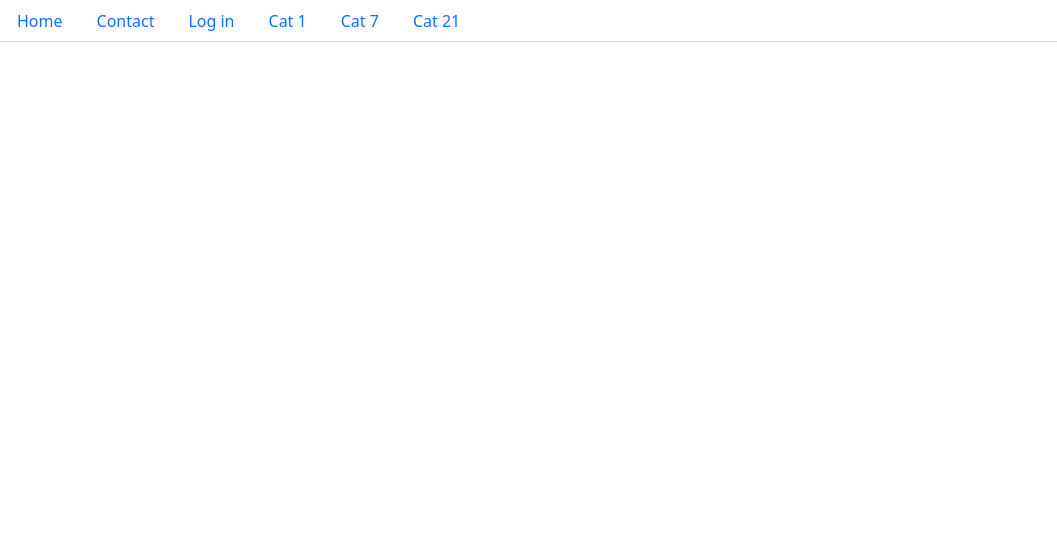
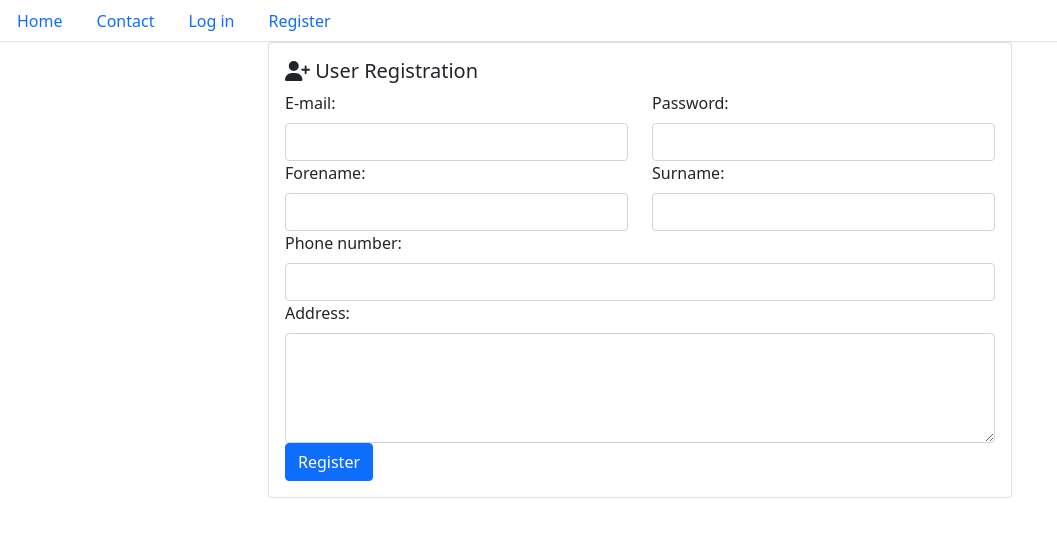
Before and after one commit to UnBanj/OnlineStore, a React (Create React App) app: page /#/user/register in a window 1280 px wide. Shown: the top 534 px of the page, without its empty margins (0-1057 px from the left). Built offline with nearby package versions, Linux system fonts and the light colour scheme; sample sign-in values are in the browser's storage.

Commit message:
Load top level categories on the homepage

```diff
--- a/src/components/HomePage/HomePage.tsx
+++ b/src/components/HomePage/HomePage.tsx
@@ -1,16 +1,125 @@
 import React from 'react';
-import { Container } from 'react-bootstrap';
-import { faHome } from '@fortawesome/free-solid-svg-icons';
+import { Card, Col, Container, Row } from 'react-bootstrap';
+import { faListAlt } from '@fortawesome/free-solid-svg-icons';
 import { FontAwesomeIcon } from '@fortawesome/react-fontawesome';
+import CategoryType from '../../types/CategoryFile';
+import { Redirect } from 'react-router';
+import { Link } from 'react-router-dom';
+import api, { ApiResponse } from '../../api/api';
 
 
-function HomePage() {
+interface HomePageState {
+  isUserLoggedIn: boolean;
+  categories: CategoryType[];
+}
+
+interface ApiCategoryDto {
+  categoryId: number;
+  name: string;
+}
+
+
+class HomePage extends React.Component {
+  state: HomePageState;
+
+  constructor(props: Readonly<{}>) {
+    super(props);
+
+    this.state= {
+      isUserLoggedIn: true,
+      categories: [],
+    };
+
+  }
+
+  componentWillMount(){
+    this.getCategories();
+  }
+
+  componentWillUpdate(){
+    this.getCategories();
+  }
+
+ private getCategories(){
+    api('api/category/','get', {})
+    .then((res: ApiResponse) => {
+       if(res.status === "error" || res.status === "login"){
+         this.setLogginState(false);
+         return;
+       }
+
+       this.putCategoriesInState(res.data);
+    });
+ }
+
+ private putCategoriesInState(data: ApiCategoryDto[]){
+   const categories: CategoryType[] = data.map(category=>{
+      return {
+        categoryId: category.categoryId,
+        name: category.name,
+        items: [], //ovde jos uvek ne znamo sta je items
+      };
+   });
+
+   const newState = Object.assign(this.state, {
+     categories: categories,
+   });
+
+   this.setState(newState);
+ }
+
+ private setLogginState(isLoggedIn: boolean) {
+  const newState = Object.assign(this.state, {
+      isLoggedIn: isLoggedIn,
+  });
+
+  this.setState(newState);
+}
+
+
+ render() {
+   if(this.state.isUserLoggedIn === false) {
+     return (
+       <Redirect to="/user/login/" />
+     );
+   }
+
   return (
-    <Container>
-       <FontAwesomeIcon icon={ faHome }/>
-        Home
-    </Container>
+        <Container>
+              <Card>
+                <Card.Body>
+                    <Card.Title>
+                        <FontAwesomeIcon icon={ faListAlt }/> Top level categories
+                    </Card.Title>
+
+                    <Row>
+                    { this.state.categories.map(this.singleCategory) }
+                    </Row>
+                </Card.Body>
+            </Card>
+        </Container>
+  );
+ }
+
+private singleCategory(category: CategoryType){
+  return(
+     <Col lg="3" md="4" sm="6" xs="12">
+         <Card className="mb-3">
+           <Card.Body>
+           <Card.Title as="p">
+             { category.name }
+           </Card.Title>
+           <Link to={ `/category/${category.categoryId}`}
+                className="btn btn-primary btn-block btn-sm">
+              Open category
+           </Link>
+           </Card.Body>
+
+         </Card>
+     </Col>
   );
 }
 
+}
+
 export default HomePage;
--- /dev/null
+++ b/src/components/UserRegistrationPage/UserRegistrationPage.tsx
@@ -0,0 +1,219 @@
+import { faUserPlus } from "@fortawesome/free-solid-svg-icons";
+import { FontAwesomeIcon } from "@fortawesome/react-fontawesome";
+import React from "react";
+import { Card, Col, Container, Form, Button, Alert, Row } from "react-bootstrap";
+import { Link } from "react-router-dom";
+import api, { ApiResponse } from "../../api/api";
+
+
+interface UserRegistrationPageState {
+    formData: {
+        email: string;
+        password: string;
+        forename: string;
+        surname: string;
+        phone: string;
+        address: string;
+
+    };
+
+    message?: string;
+
+    isRegistationComplete: boolean;
+
+}
+
+
+export class UserRegistrationPage extends React.Component {
+    state: UserRegistrationPageState;
+
+    constructor(props: Readonly<{}>){
+
+        super(props);
+
+        this.state = {
+            isRegistationComplete: false,
+            formData: {
+                email: '',
+                password: '',
+                forename: '',
+                surname: '',
+                phone: '',
+                address: '',
+
+            },
+        };
+    }
+
+    private formInputChanged(event: React.ChangeEvent<HTMLInputElement>) {
+       const newFormData = Object.assign(this.state.formData,{
+        [ event.target.id ]: event.target.value,
+       });
+
+        const newState = Object.assign(this.state, {
+            formData: newFormData,
+        });
+
+        this.setState(newState);
+    }
+
+    render(){
+        return (
+        <Container>
+          <Col md={ { span: 8, offset: 2 } }>
+            <Card>
+                <Card.Body>
+                    <>
+                    <Card.Title>
+                        <FontAwesomeIcon icon={ faUserPlus } /> User Registration
+                    </Card.Title>
+                   {
+                         (this.state.isRegistationComplete=== false) ?//ako je uslov ispunjen
+                          this.renderForm() : //pozvati ovaj blok
+                          this.renderRegistrationCompleteMessage()//u suprotnom ovaj
+                          }
+                    </>
+
+                </Card.Body>
+            </Card>
+          </Col>
+        </Container>
+        );
+
+    }
+
+    private renderForm(){
+        return (
+           <>
+            <Form>
+              <Row>
+                <Col md="6">
+                  <Form.Group>
+                     <Form.Label htmlFor="email">E-mail:</Form.Label>
+                     <Form.Control type="email" id="email"
+                                value={ this.state.formData.email }
+                                 onChange={ event => this.formInputChanged(event as any) } />
+                  </Form.Group>
+                </Col>
+                <Col md="6">
+                  <Form.Group>
+                     <Form.Label  htmlFor="password">Password:</Form.Label>
+                     <Form.Control type="password" id="password"
+                                  value={ this.state.formData.password }
+                                  onChange={ event => this.formInputChanged(event as any) } />
+                   </Form.Group>
+                </Col>
+                </Row>
+
+            <Row>
+              <Col md="6">
+                <Form.Group>
+                <Form.Label htmlFor="forename">Forename:</Form.Label>
+                <Form.Control type="text" id="forename"
+                                value={ this.state.formData.forename }
+                                 onChange={ event => this.formInputChanged(event as any) } />
+                </Form.Group>
+                </Col>
+                <Col md="6">
+                <Form.Group>
+                <Form.Label htmlFor="surname">Surname:</Form.Label>
+                <Form.Control type="text" id="surname"
+                                value={ this.state.formData.surname }
+                                 onChange={ event => this.formInputChanged(event as any) } />
+                </Form.Group>
+                </Col>
+            </Row>
+                <Form.Group>
+                <Form.Label htmlFor="phone">Phone number:</Form.Label>
+                <Form.Control type="phone" id="phone"
+                                value={ this.state.formData.phone }
+                                 onChange={ event => this.formInputChanged(event as any) } />
+                </Form.Group>
+                <Form.Group>
+                <Form.Label htmlFor="address">Address:</Form.Label>
+                <Form.Control  id="address"
+                               as="textarea" rows={ 4 }
+                                value={ this.state.formData.address }
+                                 onChange={ event => this.formInputChanged(event as any) } />
+                </Form.Group>
+                <Form.Group>
+                <Button variant="primary"
+                        onClick={ () => this.doRegister() }>
+                    Register
+                </Button>
+                 </Form.Group>
+           </Form>
+        <Alert variant="danger" //ako ovaj state ima vrednost-prikazi ga,ako nema sakrij(display none)
+               className={ this.state.message ? '' : 'd-none' }>
+            { this.state.message }
+        </Alert>
+        </>
+        );
+
+    }
+
+    private renderRegistrationCompleteMessage(){
+        return (
+            <p>
+                The account has been registered. <br/>
+                <Link to="/user/login"> Click here</Link>to go to the login page.
+            </p>
+        );
+    }
+
+    private doRegister(){
+       const data = {
+          email: this.state.formData.email,
+          password: this.state.formData.password,
+          forename: this.state.formData.forename,
+          surname: this.state.formData.surname,
+          phoneNumber: this.state.formData.phone,
+          postalAddress: this.state.formData.address,
+       };
+
+      api('auth/user/register/', 'post', data)
+      .then((res: ApiResponse) => {
+
+          if(res.status === 'error'){
+              this.setErrorMessage('System error..Try again!');
+              return;
+          }
+
+          if (res.data.statusCode !== undefined){
+              this.handleErrors(res.data);
+              return;
+          }
+
+          //ako je registracija uspesno obavljena
+          this.registrationComplete();
+      })
+    }
+
+    private setErrorMessage(message: string) {
+        const newState = Object.assign(this.state, {
+            message: message,
+        });
+
+        this.setState(newState);
+    }
+
+    private handleErrors(data: any){
+        let message = '';
+
+        switch(data.statusCode){
+            case -6001: message = 'This account already exists!'; break;
+        }
+
+        this.setErrorMessage(message);
+
+    }
+
+    private registrationComplete(){
+        const newState = Object.assign(this.state, {
+            isRegistationComplete: true,
+        });
+
+        this.setState(newState);
+    }
+
+}
--- a/src/index.tsx
+++ b/src/index.tsx
@@ -13,6 +13,7 @@
 import ContactPage from './components/ContactPage/ContactPage';
 import UserLoginPage from './components/UserLoginPage/UserLoginPage';
 import CategoryPage from './components/CategoryPage/CategoryPage';
+import { UserRegistrationPage } from './components/UserRegistrationPage/UserRegistrationPage';
 
 
 
@@ -20,12 +21,9 @@
   new MainMenuItem("Home","/"),
   new MainMenuItem("Contact","/contact/"),
   new MainMenuItem("Log in","/user/login/"),
+  new MainMenuItem("Register","/user/register/"),
 
-  new MainMenuItem("Cat 1","/category/1/"),
-  new MainMenuItem("Cat 7","/category/7/"),
-  new MainMenuItem("Cat 21","/category/21/"),
-
-];
+ ];
 
 const root = ReactDOM.createRoot(
   document.getElementById('root') as HTMLElement
@@ -39,6 +37,7 @@
          <Route exact path="/" component={ HomePage}/>
          <Route  path="/contact" component={ ContactPage} />
          <Route  path="/user/login" component={ UserLoginPage} />
+         <Route  path="/user/register" component={ UserRegistrationPage} />
          <Route path="/category/:cId" component={ CategoryPage } />
         </Switch>
 
```
